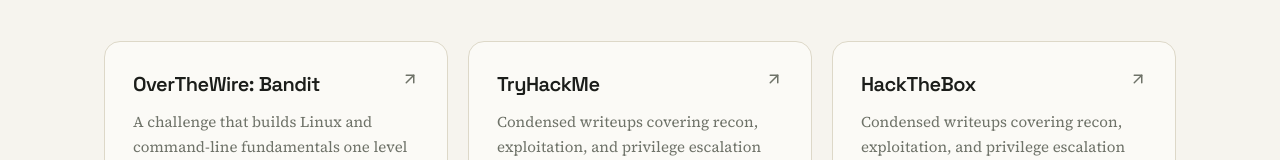
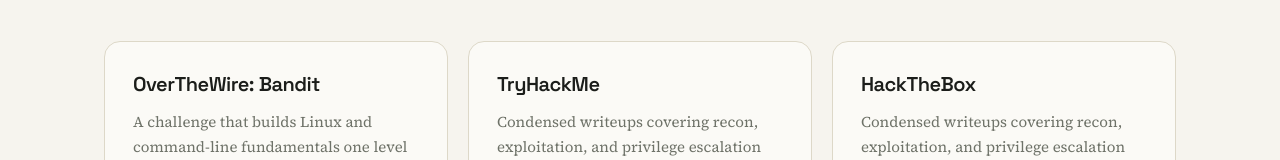
Before and after one commit to mohitmonnappa/personal-website, a Next.js app: page /writeups in a window 1280 px wide. Shown: the part 265-425 px from the top of the page. Built offline with nearby package versions, Linux system fonts and the light colour scheme.

Commit message:
Remove diagonal arrow icon from writeups cards
Dropped ArrowUpRight from the writeups hub cards and the
TryHackMe/HackTheBox machine cards - just the title/description/tags
now, no icon.

```diff
--- a/src/app/writeups/page.tsx
+++ b/src/app/writeups/page.tsx
@@ -1,6 +1,5 @@
 import type { Metadata } from "next";
 import Link from "next/link";
-import { ArrowUpRight } from "lucide-react";
 import { Container } from "@/components/Container";
 import { PageHeader } from "@/components/PageHeader";
 import { getBanditLevels } from "@/lib/content";
@@ -25,15 +24,9 @@
       className="group flex flex-col justify-between rounded-2xl border border-line bg-paper-raised p-7 transition-all hover:-translate-y-0.5 hover:border-pine/40 hover:shadow-[0_8px_24px_-12px_rgba(27,29,26,0.18)]"
     >
       <div>
-        <div className="flex items-start justify-between">
-          <h2 className="font-display text-xl font-semibold tracking-tight text-ink">
-            {title}
-          </h2>
-          <ArrowUpRight
-            size={18}
-            className="text-stone transition-colors group-hover:text-pine"
-          />
-        </div>
+        <h2 className="font-display text-xl font-semibold tracking-tight text-ink">
+          {title}
+        </h2>
         <p className="mt-3 text-[15px] leading-relaxed text-stone">
           {description}
         </p>
--- a/src/components/MachineCard.tsx
+++ b/src/components/MachineCard.tsx
@@ -1,5 +1,4 @@
 import Link from "next/link";
-import { ArrowUpRight } from "lucide-react";
 import { platformSlug, type Machine } from "@/lib/machines-data";
 
 export function MachineCard({ machine }: { machine: Machine }) {
@@ -9,15 +8,9 @@
       className="group flex flex-col justify-between rounded-2xl border border-line bg-paper-raised p-6 transition-all hover:-translate-y-0.5 hover:border-pine/40 hover:shadow-[0_8px_24px_-12px_rgba(27,29,26,0.18)]"
     >
       <div>
-        <div className="flex items-start justify-between gap-3">
-          <h3 className="font-display text-lg font-semibold tracking-tight text-ink">
-            {machine.name}
-          </h3>
-          <ArrowUpRight
-            size={18}
-            className="mt-1 shrink-0 text-stone transition-colors group-hover:text-pine"
-          />
-        </div>
+        <h3 className="font-display text-lg font-semibold tracking-tight text-ink">
+          {machine.name}
+        </h3>
 
         <div className="mt-2 flex flex-wrap items-center gap-x-2 gap-y-1 text-sm">
           <span className="font-medium text-clay">{machine.difficulty}</span>
```
